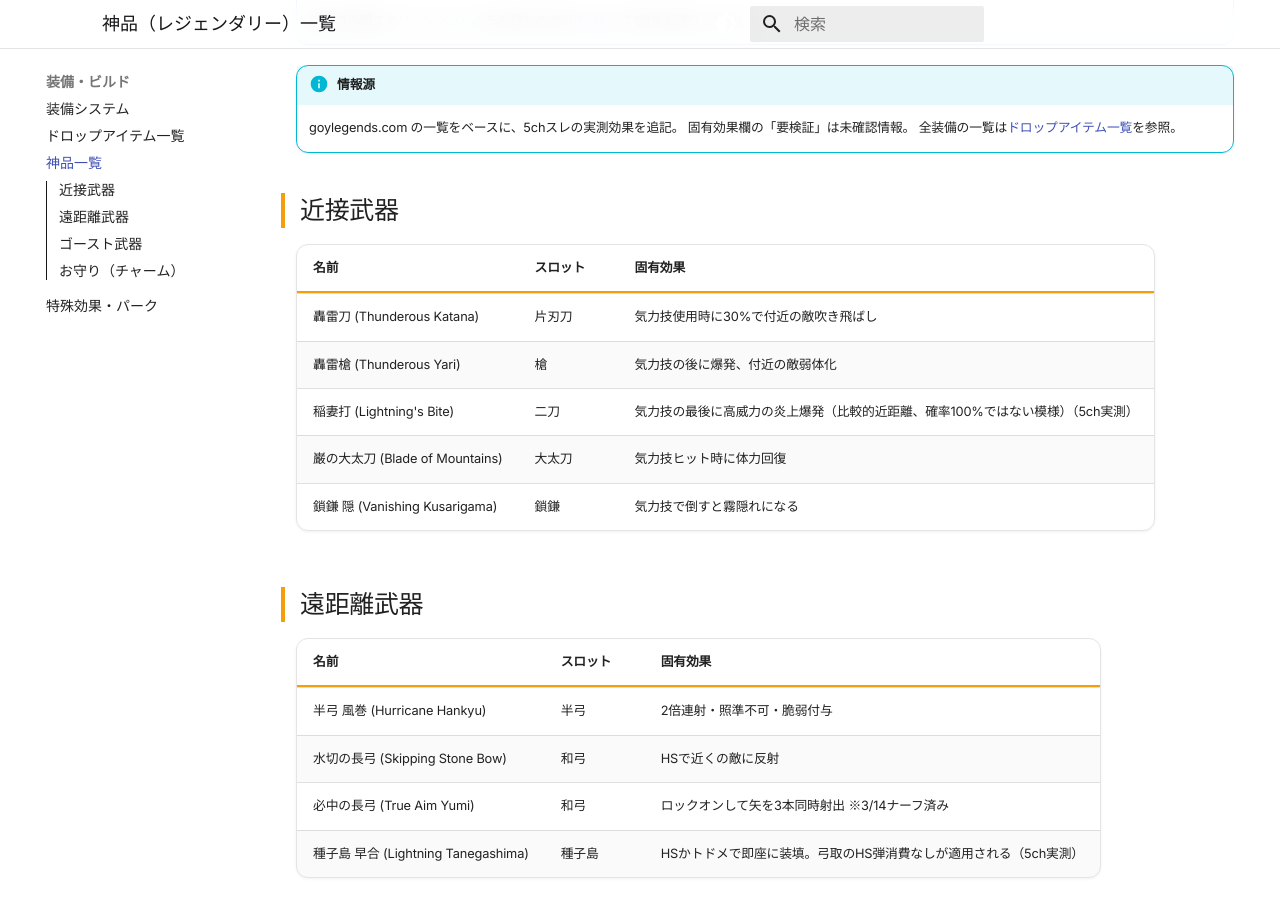
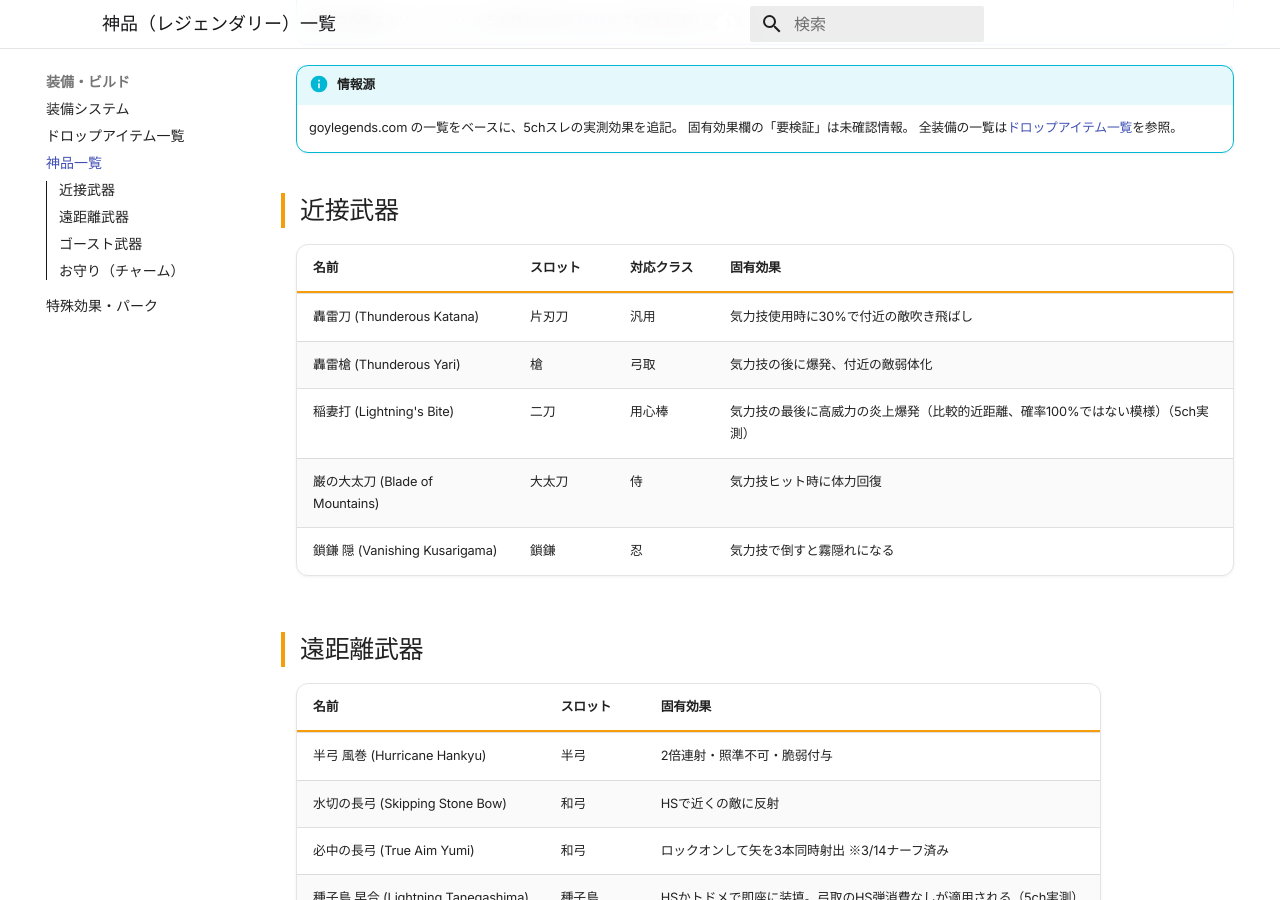
Before and after one commit to jtkjp06/yotei-legends-wiki, an MkDocs documentation site: the page built from docs/gear/legendary.md, in a window 1280 px wide and 900 px high, scrolled down 326 px. Built offline with MkDocs 1.6.1 and Material for MkDocs 9.7.7, drawn with Linux system fonts in a browser that asks for light colours; comment, search, counter and statistics services are not loaded.

Commit message:
docs: 神品一覧の近接武器表に対応クラス列を追加

```diff
--- a/docs/gear/legendary.md
+++ b/docs/gear/legendary.md
@@ -19,13 +19,13 @@ description: "全神品装備の名前・スロット・固有効果"
 
 ## 近接武器
 
-| 名前 | スロット | 固有効果 |
-|------|---------|---------|
-| 轟雷刀 (Thunderous Katana) | 片刃刀 | 気力技使用時に30%で付近の敵吹き飛ばし |
-| 轟雷槍 (Thunderous Yari) | 槍 | 気力技の後に爆発、付近の敵弱体化 |
-| 稲妻打 (Lightning's Bite) | 二刀 | 気力技の最後に高威力の炎上爆発（比較的近距離、確率100%ではない模様）（5ch実測） |
-| 巌の大太刀 (Blade of Mountains) | 大太刀 | 気力技ヒット時に体力回復 |
-| 鎖鎌 隠 (Vanishing Kusarigama) | 鎖鎌 | 気力技で倒すと霧隠れになる |
+| 名前 | スロット | 対応クラス | 固有効果 |
+|------|---------|-----------|---------|
+| 轟雷刀 (Thunderous Katana) | 片刃刀 | 汎用 | 気力技使用時に30%で付近の敵吹き飛ばし |
+| 轟雷槍 (Thunderous Yari) | 槍 | 弓取 | 気力技の後に爆発、付近の敵弱体化 |
+| 稲妻打 (Lightning's Bite) | 二刀 | 用心棒 | 気力技の最後に高威力の炎上爆発（比較的近距離、確率100%ではない模様）（5ch実測） |
+| 巌の大太刀 (Blade of Mountains) | 大太刀 | 侍 | 気力技ヒット時に体力回復 |
+| 鎖鎌 隠 (Vanishing Kusarigama) | 鎖鎌 | 忍 | 気力技で倒すと霧隠れになる |
 
 ## 遠距離武器
 
```
